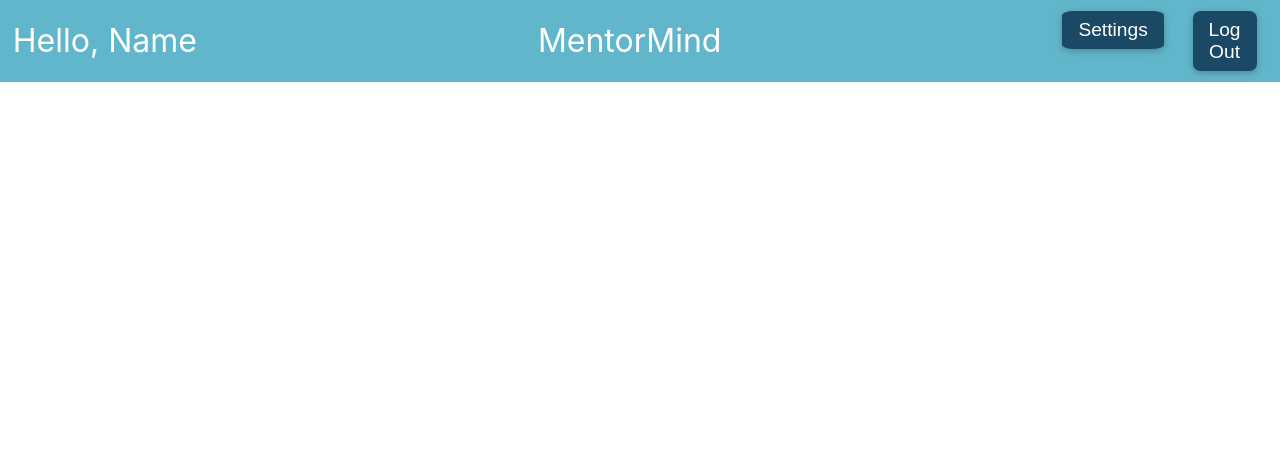
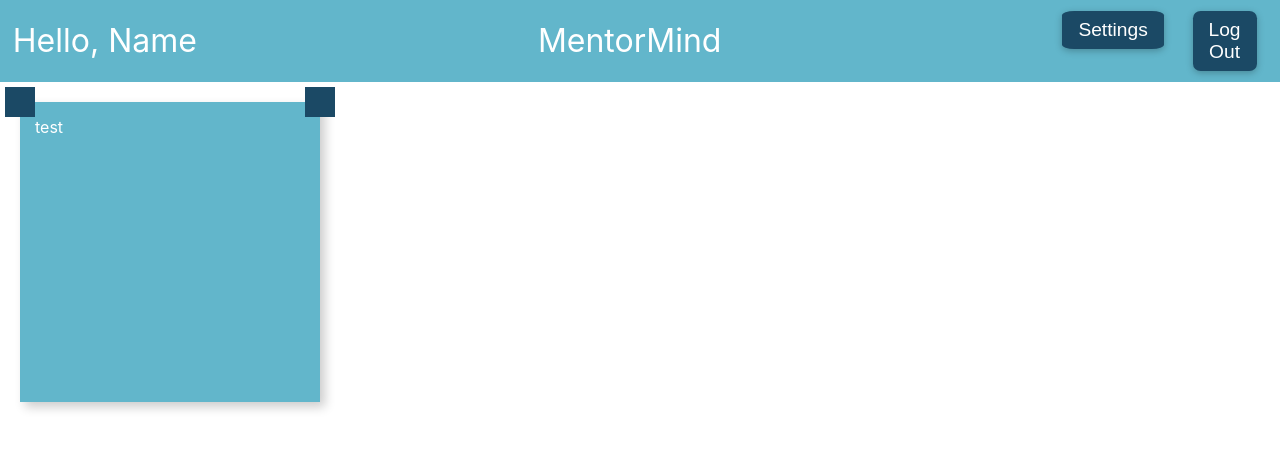
Before and after one commit to diss-mentor-mind/MentorMind, a React (Create React App) app in the folder mentor-mind-app/: page / in a window 1280 px wide. Shown: the top 450 px of the page. Built offline with nearby package versions, Linux system fonts and the light colour scheme.

Commit message:
Added pinned page container

```diff
--- /dev/null
+++ b/mentor-mind-app/src/components/containers/PinnedContainer.tsx
@@ -0,0 +1,57 @@
+import { Box, Container, Paper } from "@mui/material";
+import React, { FC, PropsWithChildren } from "react";
+
+interface PinnedContainerProps extends PropsWithChildren {
+    height?: string;
+    width?: string;
+    pinSize?: string;
+}
+
+const PinnedContainer: FC<PinnedContainerProps> = ({
+    height = "300px",
+    width = "300px",
+    pinSize = "30px",
+    children
+}) => {
+    return (
+        <Box sx={{
+            color: "white",
+            backgroundColor: "var(--primary-color)",
+            minHeight: height,
+            height: height,
+            width: width,
+            margin: "20px",
+            position: "relative",
+            boxShadow: "5px 5px 10px rgb(0 0 0 / 0.2)"
+        }}>
+            <Box sx={{
+                backgroundColor: "var(--button-color)",
+                height: pinSize,
+                width: pinSize,
+                position: "absolute",
+                top: 0,
+                left: 0,
+                transform: "translate(-50%, -50%)"
+            }}></Box>
+            <Box sx={{
+                backgroundColor: "var(--button-color)",
+                height: 0.1,
+                width: 0.1,
+                position: "absolute",
+                top: 0,
+                right: 0,
+                transform: "translate(50%, -50%)"
+            }}></Box>
+            <Box sx={{
+                position: "relative",
+                top: "5%",
+                paddingLeft: "5%",
+                paddingRight: "5%"
+            }}>
+                {children}
+            </Box>
+        </Box>
+    );
+}
+
+export default PinnedContainer;
--- a/mentor-mind-app/src/index.css
+++ b/mentor-mind-app/src/index.css
@@ -5,11 +5,18 @@ body {
     sans-serif;
   -webkit-font-smoothing: antialiased;
   -moz-osx-font-smoothing: grayscale;
+  min-height: 100vh;
+  height: 100vh;
 }
 
 code {
   font-family: source-code-pro, Menlo, Monaco, Consolas, 'Courier New',
     monospace;
+}
+
+#root {
+  min-height: 100%;
+  height: 100%;
 }
 
 .button {
--- a/mentor-mind-app/src/pages/MainPage.tsx
+++ b/mentor-mind-app/src/pages/MainPage.tsx
@@ -1,6 +1,11 @@
-import Header from "../components/bar/Header";
+import { Box, Container } from "@mui/material";
+import PinnedContainer from "../components/containers/PinnedContainer";
 
 const MainPage = () => {
-  return <div></div>;
+  return (
+    <Box>
+      <PinnedContainer>test</PinnedContainer>
+    </Box>
+  );
 };
 export default MainPage;
```
